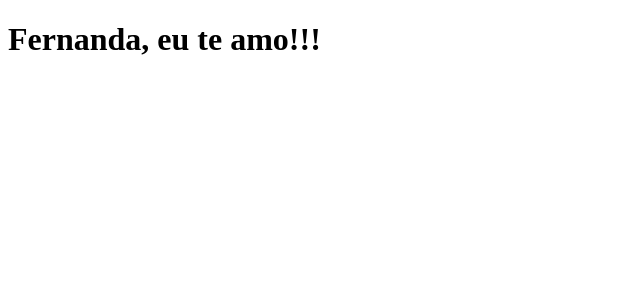
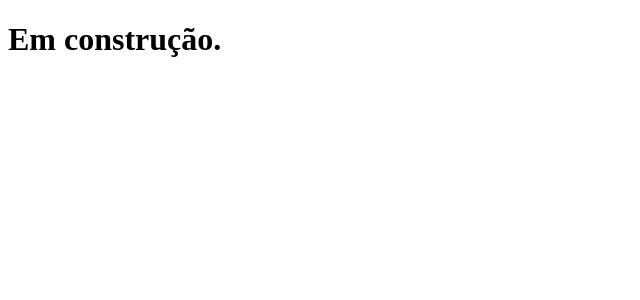
Before and after one commit to franciscocenci/clone-tabnews, a Next.js app: page / in a window 1280 px wide. Shown: the top 300 px of the page, without its empty margins (0-640 px from the left). Built offline with nearby package versions, Linux system fonts and the light colour scheme.

Commit message:
"modifica o texto."

```diff
--- a/pages/index.js
+++ b/pages/index.js
@@ -1,5 +1,5 @@
 function Home() {
-  return <h1>Fernanda, eu te amo!!!</h1>;
+  return <h1>Em construção.</h1>;
 }
 
 export default Home;
```
